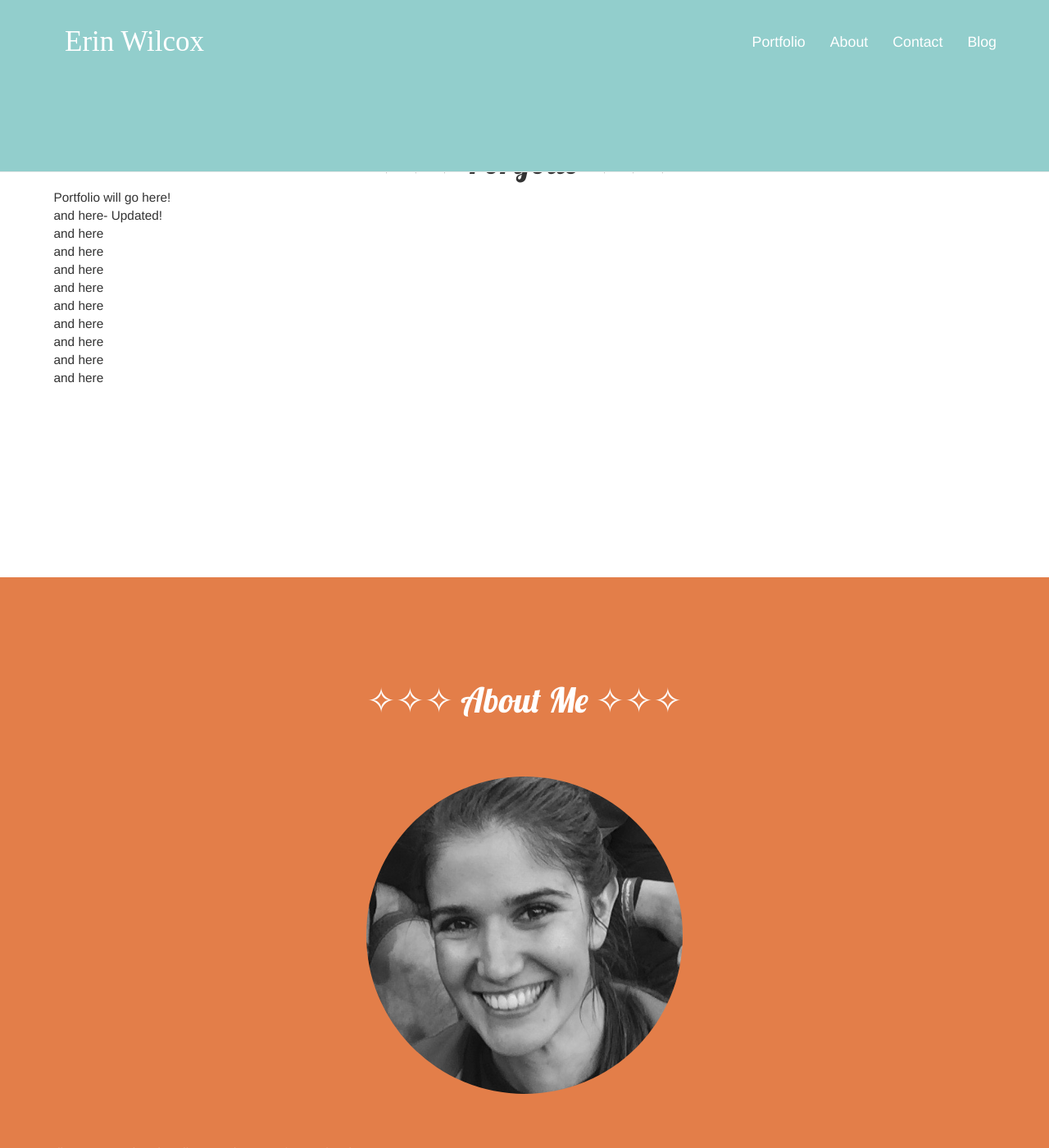
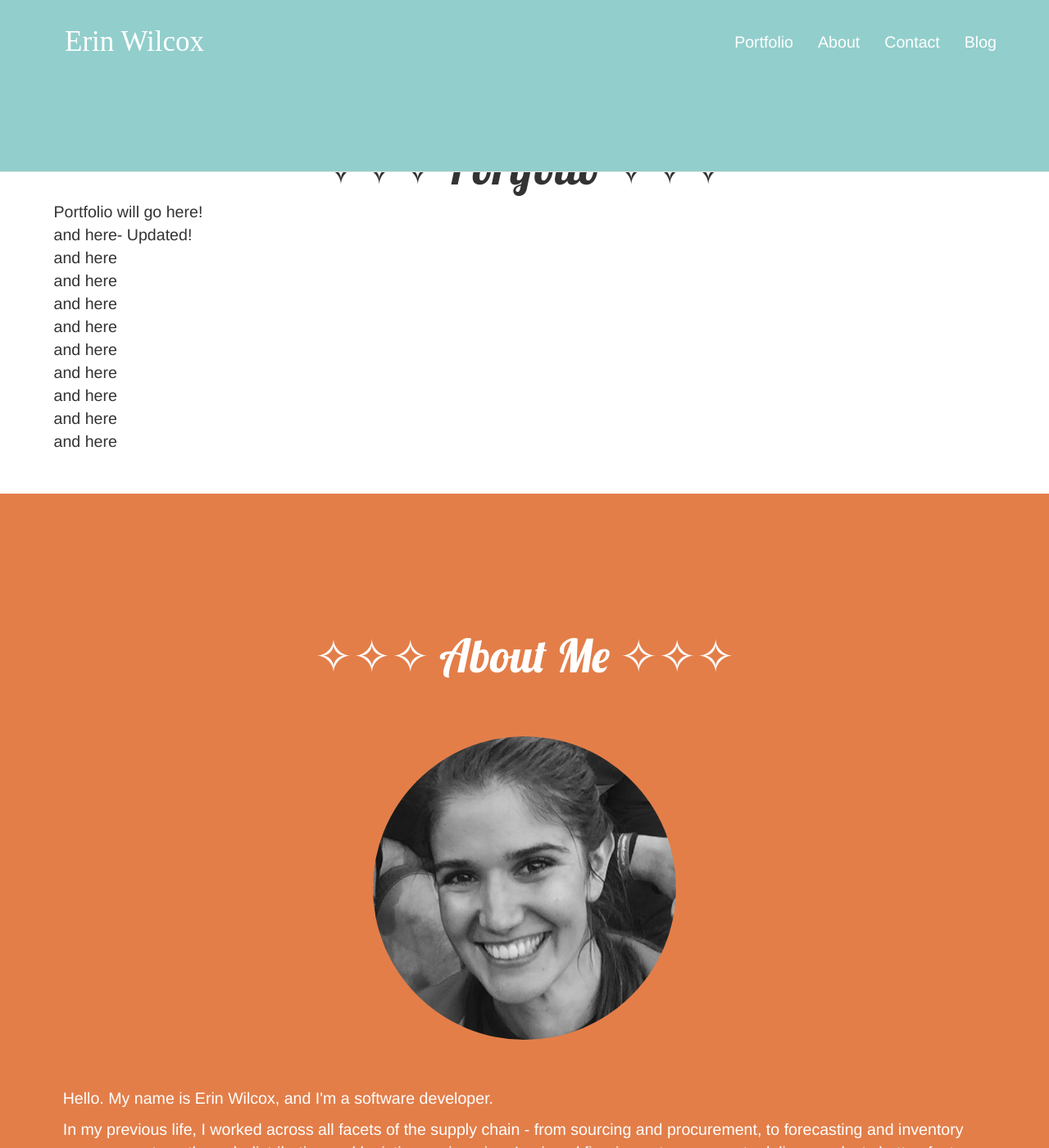
Before and after one commit to brookin8/brookin8.github.io, a Jekyll site: the page built from index.html, in a window 1280 px wide and 1400 px high. Shown: the whole window at 82% size. Built offline with Jekyll 4.4.1, drawn with Linux system fonts in a browser that asks for light colours; nearby versions of some CDN libraries; some web fonts are replaced.

Commit message:
Updated font sizes

```diff
--- a/_includes/header.html
+++ b/_includes/header.html
@@ -53,10 +53,10 @@
       @media only screen
         and (max-width: 736px) {
           h1 {
-            font-size:150%;
+            font-size:200%;
           }
           h3 {
-            font-size:85%;
+            font-size:100%;
           }
           .navbar-brand {
             font-size:125%;
@@ -69,7 +69,7 @@
             color:#ffffff;
           }
           p {
-            font-size:60%;
+            font-size:80%;
             margin-left:5%;
           }
           #blogHeader {
@@ -88,7 +88,7 @@
         and (min-width: 736px) {
 
           h1 {
-            font-size:300%;
+            font-size:400%;
           }
           h3 {
             font-size:175%;
@@ -103,7 +103,7 @@
          }
          #bs-example-navbar-collapse-1.collapse.navbar-collapse {
             height:15%;
-            font-size:127%;
+            font-size:140%;
          }
          .navbar-header {
             height:15%;
@@ -116,7 +116,7 @@
           }
 
           #navbar-collapse {
-            font-size: 120%;
+            font-size: 140%;
             color:#ffffff;
           }
 
@@ -125,7 +125,7 @@
           }
 
           p {
-            font-size:110%;
+            font-size:140%;
           }
         }
     </style>
--- a/_posts/2017-09-24-Bootstrap, Sass, Jekyll, Gulp, and more Front End Fun.markdown
+++ b/_posts/2017-09-24-Bootstrap, Sass, Jekyll, Gulp, and more Front End Fun.markdown
@@ -71,11 +71,7 @@
 
 ### **npm**
 
-To understand npm, it helps to first talk about node.js. In the paragraph, at the top of this page, I describe javascript as a "front-end language." That is MOSTLY true.
-
-However, node.js is a runtime environment (don't get caught up on this term) that allows you to use JavaScript essentially as a back-end, server-side language. Whereas JavaScript normally just runs in your browser and has access to your webpages, you can now use node.js to run it directly on your machine and use it access your files, automate tasks, etc. With node.js, Javascript essentially can do the type of activities typically managed by php, java, or other back-end languages.
-
-npm's value is two-fold: 1. It serves as a package manager for node.js (automates the installation, upgrading, and configuring process), and 2. It makes it easy for JavaScript developers to share and reuse code.
+npm's value is two-fold: 1. It serves as a package manager (automates the installation, upgrading, and configuring process), and 2. It makes it easy for JavaScript developers to share and reuse code.
 
 These bits of reusable code are called packages or modules, and can easily be downloaded and applied with npm.
 
--- a/index.html
+++ b/index.html
@@ -30,10 +30,10 @@
 
 		<section id ="about">
 			<div class="row">
-			<div class ="container" style="background-color:#E37E49;color:white;margin-top:17%;margin-left:0px;margin-right:0px; width:100%; padding-left:5%; padding-right:5%">
+			<div class ="container" style="background-color:#E37E49;color:white;margin-top:3%;margin-left:0px;margin-right:0px; width:100%; padding-left:7%; padding-right:7%">
 					<div class="row">
 						<div class = "col-xs-12" style="text-align:center;">
-							<h1 style="text-align:center;font-family: 'Lobster', cursive; padding-top:9%;">&#10023;&#10023;&#10023;  About Me  &#10023;&#10023;&#10023;</h1>
+							<h1 style="text-align:center;font-family: 'Lobster', cursive; padding-top:13%;">&#10023;&#10023;&#10023;  About Me  &#10023;&#10023;&#10023;</h1>
 						</div>
 					</div>
 					<div class ="row">
@@ -48,13 +48,12 @@
 								<p>Hello. My name is Erin Wilcox, and I'm a software developer.</p>
 
 								<p>In my previous life, I worked across all facets of the supply chain - from sourcing and procurement, to forecasting and inventory management, on through distribution and logistics engineering. I enjoyed figuring out new ways to deliver products better, faster, and more cost effectively. However, I quickly realized my ability to innovate depended entirely on the systems I was working with. So I decided to make the switch.</p>
-								<br>
 
 								<p>
 								On the front-end side of things, I have created websites using WordPress, Jekyll, Angular.JS, and Bootstrap. On the back-end, I've mainly worked with PHP and Laravel, as well as SQL. I also have a strong familiarity with Oracle applications from my time in supply chain.
 								</p>
 
-								<p style="padding-bottom:9%;">
+								<p style="padding-bottom:12%;">
 								Finally, some fun facts: I took a year off to travel the world with my husband, mostly in our self-built campervan named Brubus. My favorite movie of all time is Raiders of the Lost Ark (I still want to be Dr. Jones when I grow up). I love a beautiful, well done lowrider. New Orleans is my favorite place on earth.</p>
 						</div>
 					</div>
```
